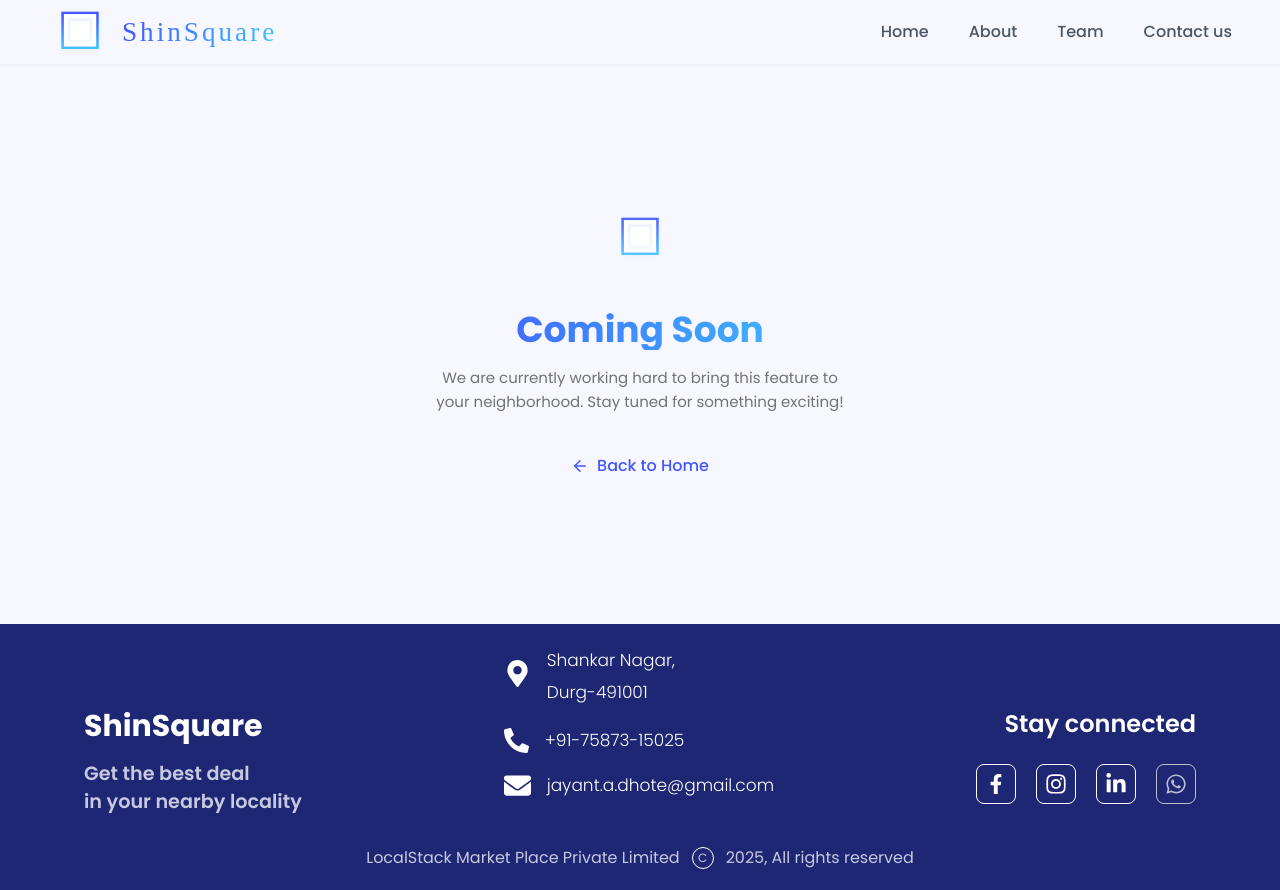
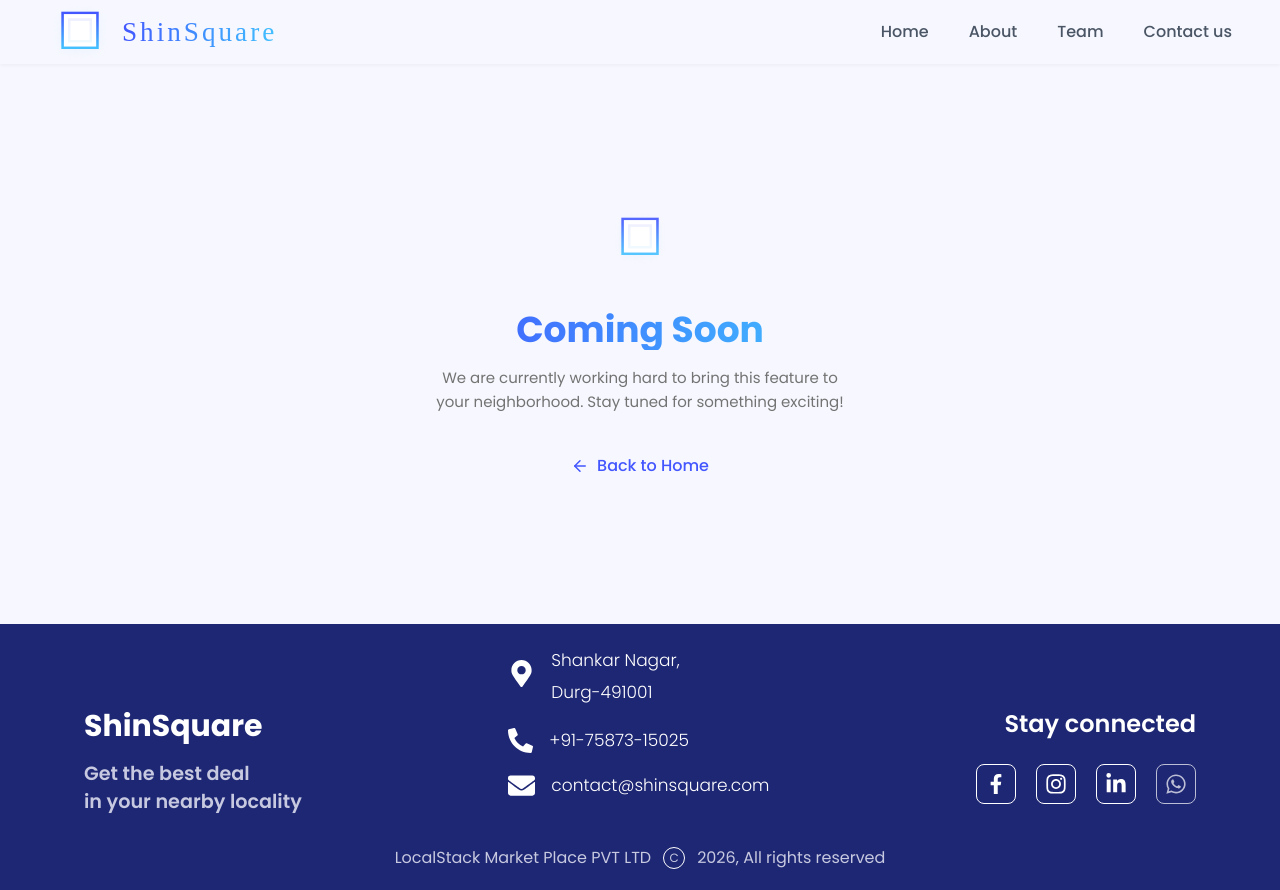
Before and after one commit to guru963/shinsquar, a React (Vite) app in the folder frontend/: page /household-workers/1 in a window 1280 px wide. Built offline with nearby package versions, Linux system fonts and the light colour scheme; a web font is replaced by a local one.

Commit message:
Third commit

```diff
--- a/frontend/src/components/Footer.tsx
+++ b/frontend/src/components/Footer.tsx
@@ -57,7 +57,7 @@ const Footer: React.FC = () => {
             <div className="flex items-center gap-4 justify-center md:justify-start">
               <FaEnvelope className="text-[27px]" />
               <p className="text-[17px]">
-                jayant.a.dhote@gmail.com
+                contact@shinsquare.com
               </p>
             </div>
 
@@ -109,13 +109,13 @@ const Footer: React.FC = () => {
         {/* BOTTOM */}
         <div className="flex flex-wrap justify-center items-center mt-[30px] text-[14px] md:text-[16px] text-[#C7C9E0] gap-2 md:gap-3 text-center">
 
-          <span>LocalStack Market Place Private Limited</span>
+          <span>LocalStack Market Place PVT LTD</span>
 
           <span className="w-[22px] h-[22px] border border-white rounded-full flex items-center justify-center text-[12px]">
             C
           </span>
 
-          <span>2025, All rights reserved</span>
+          <span>2026, All rights reserved</span>
         </div>
 
       </div>
```
